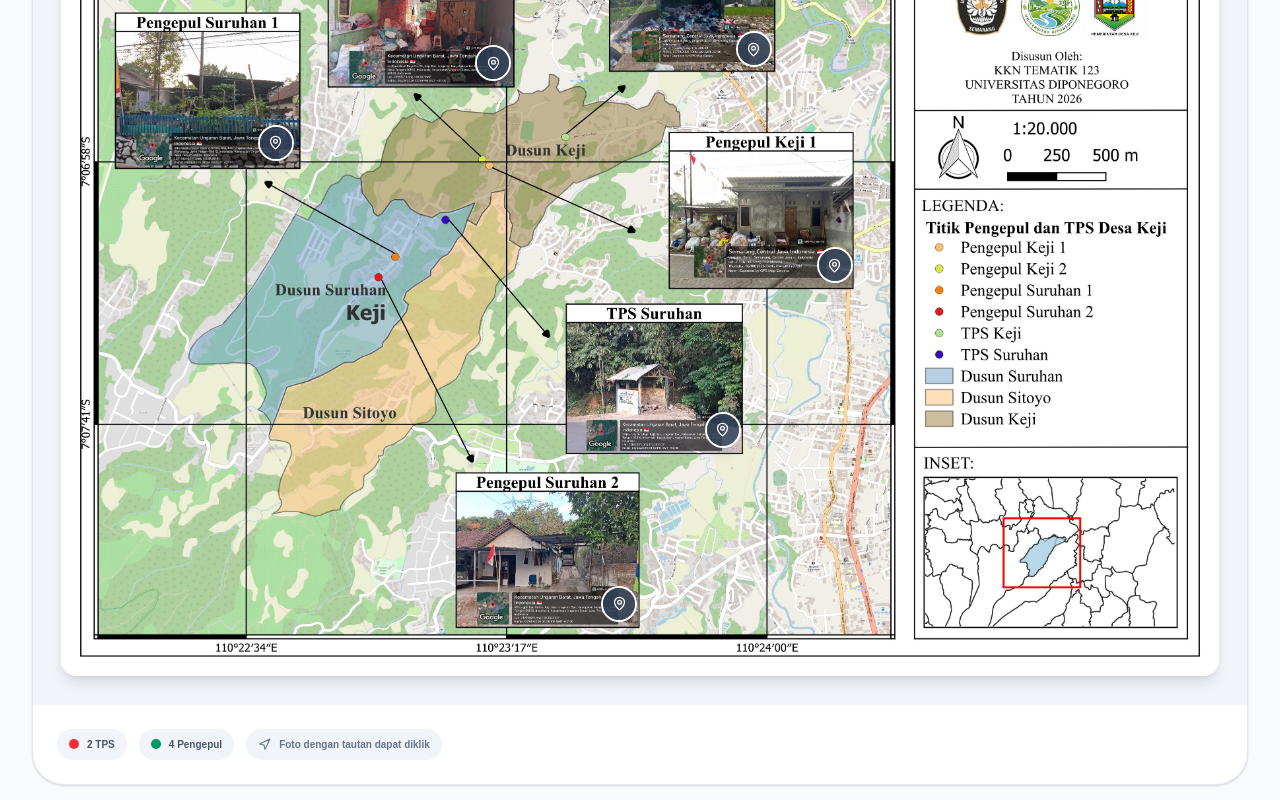
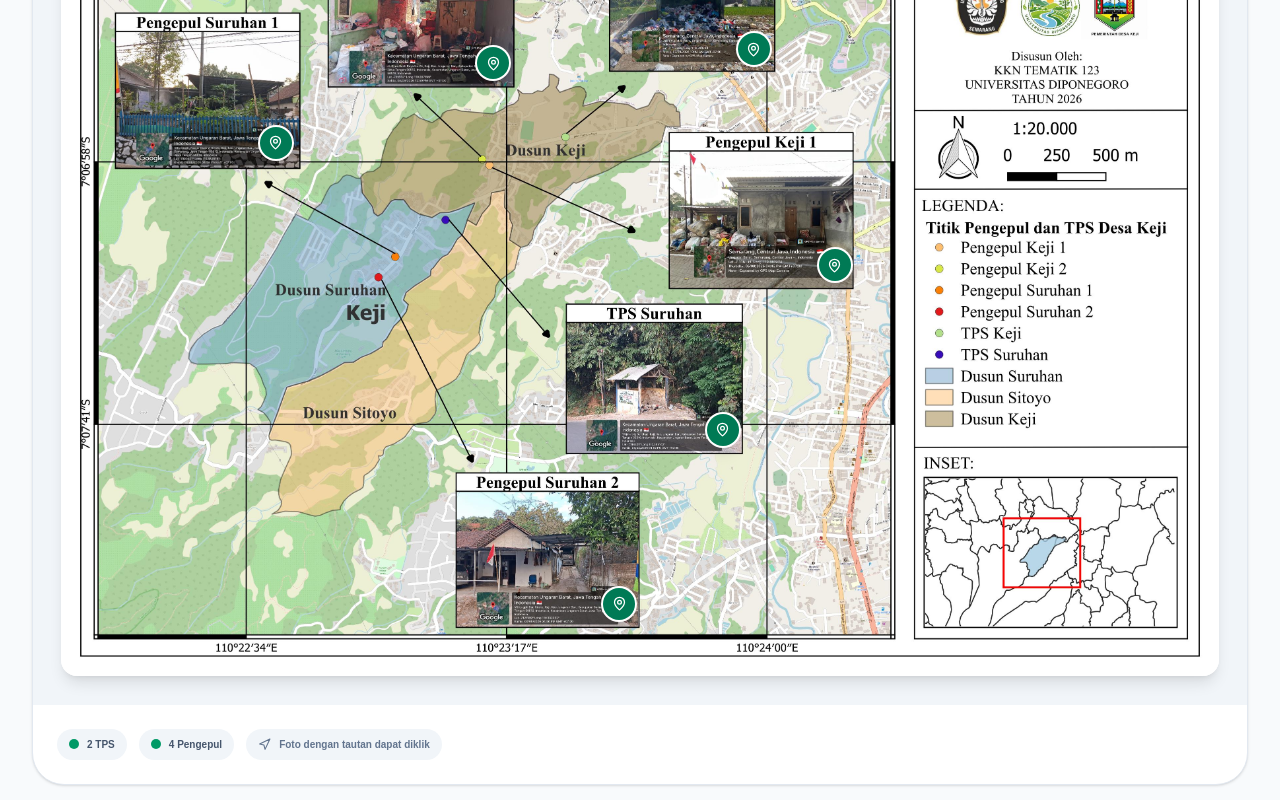
Before and after one commit to desakeji/website-desa-keji, a Next.js app: page /pengelolaan-sampah in a window 1280 px wide. Shown: the part 1660-2460 px from the top of the page. Built offline with nearby package versions, Linux system fonts and the light colour scheme; no server answers; the database is empty.

Commit message:
finall bangett

```diff
--- a/app/(public)/page.tsx
+++ b/app/(public)/page.tsx
@@ -186,7 +186,7 @@ const quickLinks = [
       'Pengelolaan Sampah',
 
     icon:
-      House,
+      Recycle,
 
     href:
       '/pengelolaan-sampah',
--- a/app/(public)/pengelolaan-sampah/page.tsx
+++ b/app/(public)/pengelolaan-sampah/page.tsx
@@ -17,8 +17,8 @@ import {
   CheckCircle2,
   ExternalLink,
   FileText,
+  House,
   Leaf,
-
   MapPinned,
   MapPin,
   Navigation,
@@ -29,7 +29,6 @@ import {
   TreePine,
   UsersRound,
   type LucideIcon,
-  House,
 } from 'lucide-react';
 
 import {
@@ -1227,7 +1226,7 @@ export default async function PengelolaanSampahPage() {
             <div className="flex flex-wrap gap-3">
               <LegendBadge
                 label="2 TPS"
-                dotClass="bg-red-500"
+                dotClass="bg-emerald-600"
               />
 
               <LegendBadge
@@ -1409,8 +1408,6 @@ export default async function PengelolaanSampahPage() {
               id="flipbook-pengepul"
               className="mt-8 overflow-hidden rounded-[2rem] border border-emerald-100 bg-white shadow-xl shadow-slate-900/[0.06]"
             >
-              {/* HEADER */}
-
               <div className="flex flex-col gap-5 border-b border-emerald-100 bg-gradient-to-r from-emerald-950 via-emerald-800 to-teal-700 p-6 text-white sm:p-8 lg:flex-row lg:items-center lg:justify-between">
                 <div className="flex items-start gap-4">
                   <div className="flex h-12 w-12 shrink-0 items-center justify-center rounded-2xl border border-white/15 bg-white/10">
@@ -1456,8 +1453,6 @@ export default async function PengelolaanSampahPage() {
                   />
                 </a>
               </div>
-
-              {/* FLIPBOOK EMBED */}
 
               <div className="bg-slate-100 p-3 sm:p-5 lg:p-7">
                 <div className="mx-auto max-w-6xl overflow-hidden rounded-2xl border border-slate-200 bg-white shadow-lg">
@@ -1474,8 +1469,6 @@ export default async function PengelolaanSampahPage() {
                   </div>
                 </div>
               </div>
-
-              {/* FOOTER */}
 
               <div className="flex flex-col gap-4 border-t border-slate-100 bg-white px-6 py-5 sm:flex-row sm:items-center sm:justify-between">
                 <div>
@@ -1773,7 +1766,7 @@ function MapPhotoArea({
         style
       }
     >
-      <span className="absolute bottom-2 right-2 flex h-8 w-8 items-center justify-center rounded-full bg-slate-700/85 text-white shadow-lg ring-2 ring-white">
+      <span className="absolute bottom-2 right-2 flex h-8 w-8 items-center justify-center rounded-full bg-emerald-700 text-white shadow-lg ring-2 ring-white">
         <MapPin
           size={15}
         />
@@ -1799,13 +1792,7 @@ function LocationCard({
   return (
     <article className="flex flex-col overflow-hidden rounded-3xl border border-slate-200 bg-white p-6 shadow-sm transition hover:-translate-y-1 hover:border-emerald-200 hover:shadow-lg">
       <div className="flex items-start justify-between gap-4">
-        <div
-          className={`flex h-12 w-12 items-center justify-center rounded-2xl ${
-            isTps
-              ? 'bg-red-50 text-red-600'
-              : 'bg-emerald-100 text-emerald-700'
-          }`}
-        >
+        <div className="flex h-12 w-12 items-center justify-center rounded-2xl bg-emerald-100 text-emerald-700">
           {isTps ? (
             <Trash2
               size={22}
@@ -1817,13 +1804,7 @@ function LocationCard({
           )}
         </div>
 
-        <span
-          className={`rounded-full px-3 py-1 text-[9px] font-extrabold uppercase tracking-[0.12em] ${
-            isTps
-              ? 'bg-red-50 text-red-600'
-              : 'bg-emerald-100 text-emerald-700'
-          }`}
-        >
+        <span className="rounded-full bg-emerald-100 px-3 py-1 text-[9px] font-extrabold uppercase tracking-[0.12em] text-emerald-700">
           {item.jenis}
         </span>
       </div>
@@ -1858,7 +1839,7 @@ function LocationCard({
             />
           </a>
         ) : (
-          <span className="inline-flex min-h-11 w-full cursor-not-allowed items-center justify-center gap-2 rounded-xl border border-slate-200 bg-slate-50 px-4 text-xs font-extrabold text-slate-400">
+          <span className="inline-flex min-h-11 w-full cursor-not-allowed items-center justify-center gap-2 rounded-xl border border-emerald-100 bg-emerald-50 px-4 text-xs font-extrabold text-emerald-700">
             <MapPin
               size={15}
             />
```
